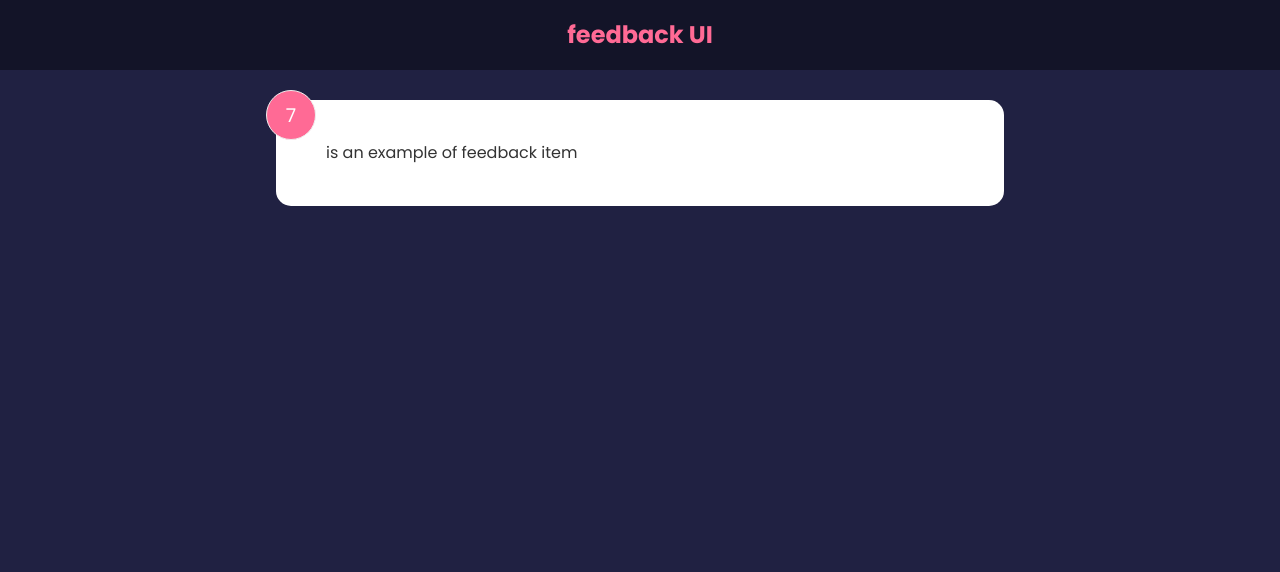
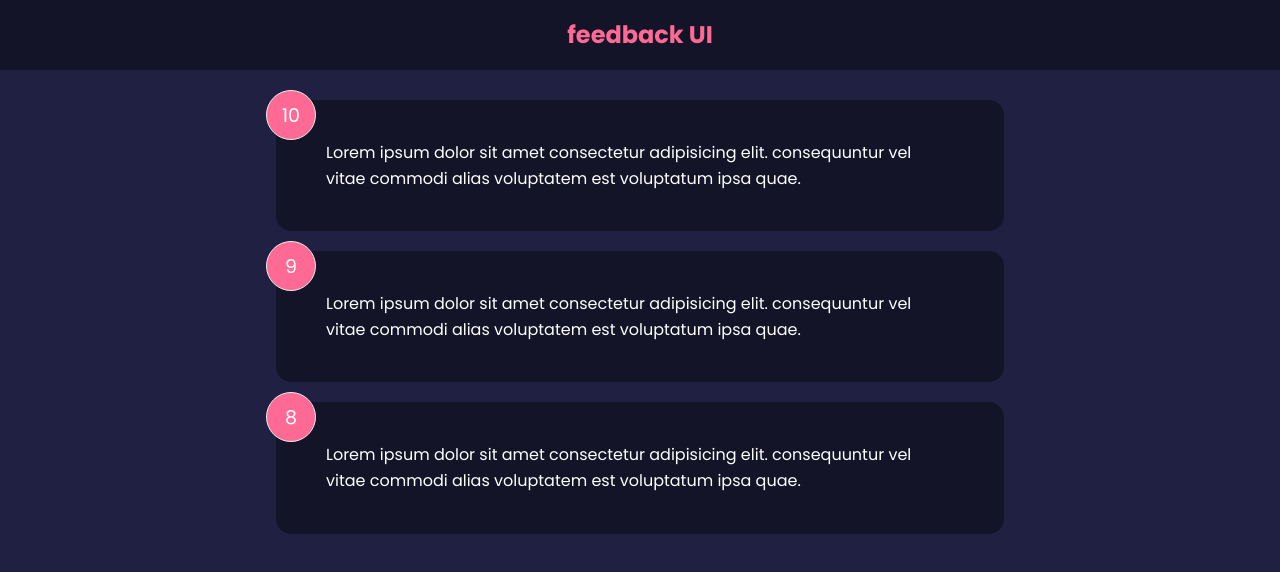
Before and after one commit to barbimt/feedback-app, a React (Create React App) app: page / in a window 1280 px wide. Shown: the top 572 px of the page. Built offline with nearby package versions, Linux system fonts and the light colour scheme.

Commit message:
conditional styles

```diff
--- a/package.json
+++ b/package.json
@@ -6,8 +6,8 @@
     "@testing-library/jest-dom": "^5.16.4",
     "@testing-library/react": "^13.1.1",
     "@testing-library/user-event": "^13.5.0",
-    "react": "^18.1.0",
-    "react-dom": "^18.1.0",
+    "react": "^18.0.0",
+    "react-dom": "^18.0.0",
     "react-scripts": "5.0.1",
     "web-vitals": "^2.1.4"
   },
--- a/src/App.js
+++ b/src/App.js
@@ -1,13 +1,18 @@
+import { useState } from "react";
 import Header from "./components/Header"
-import FeedbackItem from "./components/FeedbackItem";
+import FeedbackList from "./components/FeedbackList";
+import FeedbackData from "./data/FeedbackData";
+import Card from "./components/shared/Card";
 
 function App() {
+  const [feedback, setFeedback] = useState(FeedbackData)
 
   return (
     <>
     <Header/>
     <div className="container">
-      <FeedbackItem />
+      <FeedbackList feedback={feedback}/>
+
     </div>
 
     </>
--- a/src/components/FeedbackItem.jsx
+++ b/src/components/FeedbackItem.jsx
@@ -1,18 +1,14 @@
-import React from 'react'
-import {useState} from 'react';
+import Card from "./shared/Card"
 
-function FeedbackItem() {
-    const [rating, setRating] = useState(7)
-    const [text, setText] = useState('is an example of feedback item')
 
+function FeedbackItem({item}) {
   return (
-    <div className='card'>
-      <div className="num-display">{rating}</div>
+    <Card reverse={true}>
+      <div className="num-display">{item.rating}</div>
       <div className="text-display">
-        {text}
-
+        {item.text}
       </div>
-    </div>
+    </Card>
   )
 }
 
--- /dev/null
+++ b/src/components/FeedbackList.jsx
@@ -0,0 +1,20 @@
+//import React from 'react'
+import FeedbackItem from './FeedbackItem'
+
+function FeedbackList({feedback}) {
+    if(!feedback || feedback.length === 0){
+        return <p>no Feedback yet</p>
+    }
+  return (
+    <div className='feedback-list'>
+      {feedback.map((item) => (
+
+          <FeedbackItem key={item.id} item={item}/>
+      ))}
+
+
+    </div>
+  )
+}
+
+export default FeedbackList
--- /dev/null
+++ b/src/components/shared/Card.jsx
@@ -0,0 +1,14 @@
+import React from 'react'
+
+function Card({children, reverse}) {
+//   return (
+//     <div className= {`card ${reverse && 'reverse'}`}>{children}</div>
+//   )
+return(
+    <div className="card" style={{backgroundColor: reverse ? 'rgba(0,0,0,0.4)': '#fff', color: reverse? '#fff': '#000'}}>
+        {children}
+    </div>
+)
+}
+
+export default Card
--- /dev/null
+++ b/src/data/FeedbackData.js
@@ -0,0 +1,20 @@
+const FeedbackData = [
+    {
+        id: 1,
+        rating: 10,
+        text: 'Lorem ipsum dolor sit amet consectetur adipisicing elit. consequuntur vel vitae commodi alias voluptatem est voluptatum ipsa quae.',
+      },
+      {
+        id: 2,
+        rating: 9,
+        text: 'Lorem ipsum dolor sit amet consectetur adipisicing elit. consequuntur vel vitae commodi alias voluptatem est voluptatum ipsa quae.',
+      },
+      {
+        id: 3,
+        rating: 8,
+        text: 'Lorem ipsum dolor sit amet consectetur adipisicing elit. consequuntur vel vitae commodi alias voluptatem est voluptatum ipsa quae.',
+      },
+]
+
+
+export default FeedbackData;
--- a/src/index.js
+++ b/src/index.js
@@ -1,10 +1,7 @@
+
 import React from 'react'
-import ReactDOM  from 'react-dom'
+import ReactDOM from 'react-dom/client'
+import './index.css'
 import App from './App'
-import './index.css'
-ReactDOM.render(
-<React.StrictMode>
-  <App />
 
-</React.StrictMode>
-, document.getElementById('root'))
+ReactDOM.createRoot(document.getElementById('root')).render(<App />)
```
Also changed, not shown: 1 other file (tests, documents, lock files or other folders).
